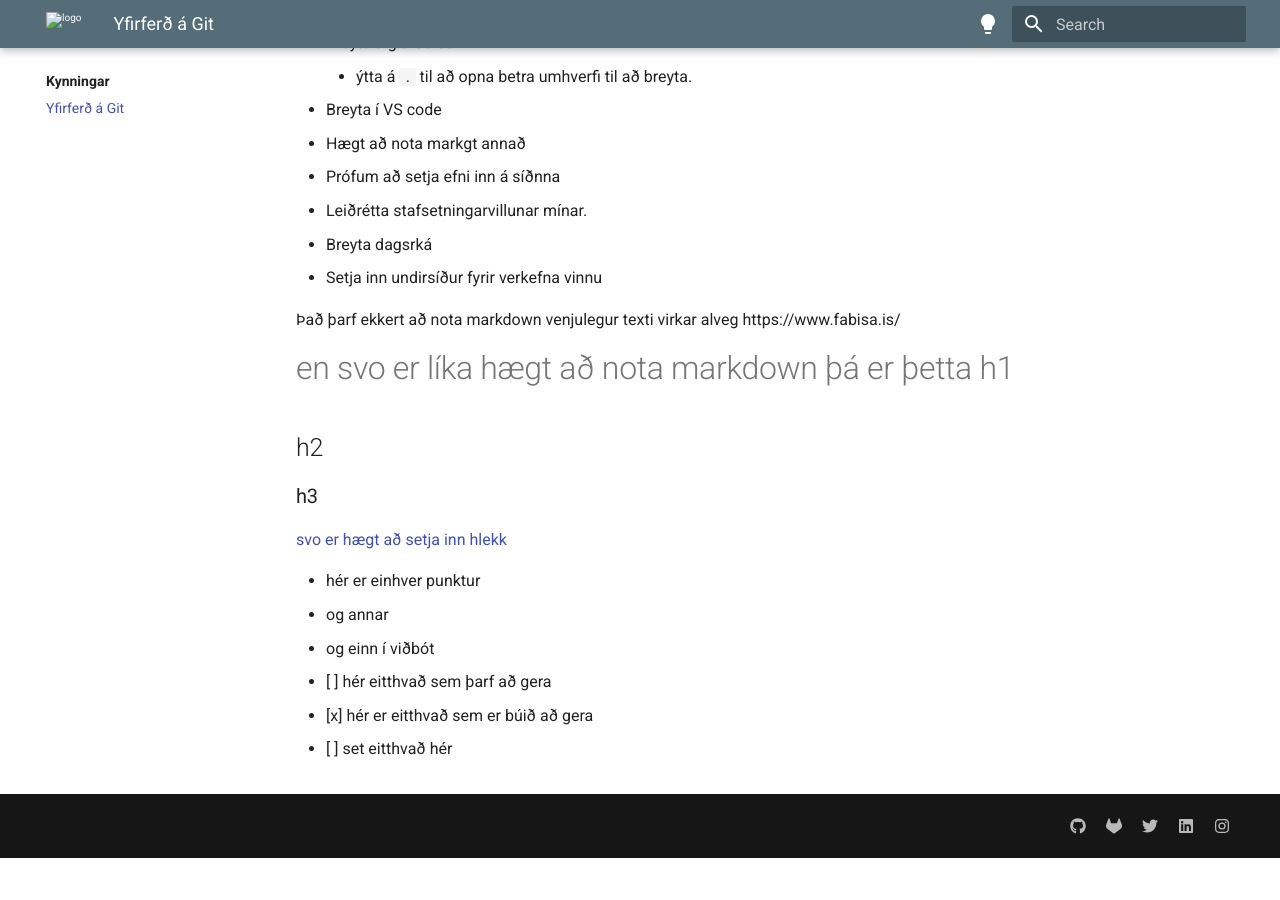
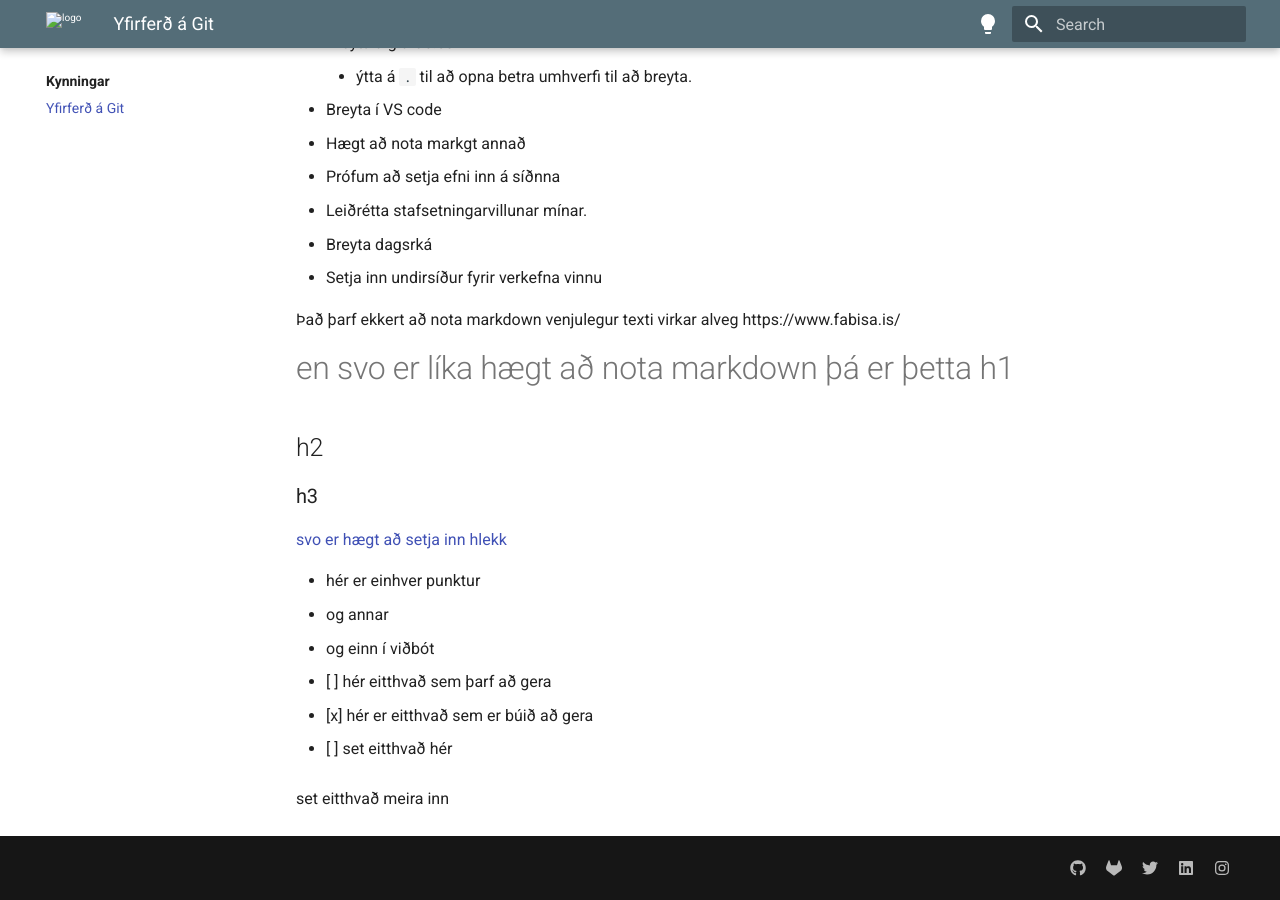
Before and after one commit to Fab-Lab-Island/fli-bootcamp-2025, an MkDocs documentation site: the page built from docs/kynningar/git-yfirferð.md, in a window 1280 px wide and 900 px high, scrolled down 508 px. Built offline with MkDocs 1.6.1 and Material for MkDocs 9.7.7, drawn with Linux system fonts in a browser that asks for light colours; before the commit the page ends 1366 px from its top, so only the background shows below that.

Commit message:
hér eru skilaboð

```diff
--- a/docs/kynningar/git-yfirferð.md
+++ b/docs/kynningar/git-yfirferð.md
@@ -35,3 +35,5 @@ Farið yfir hvernig við setjum inn efni á þessari síðu.
 - [x] hér er eitthvað sem er búið að gera
 
 - [ ] set eitthvað hér
+
+set eitthvað meira inn
```
